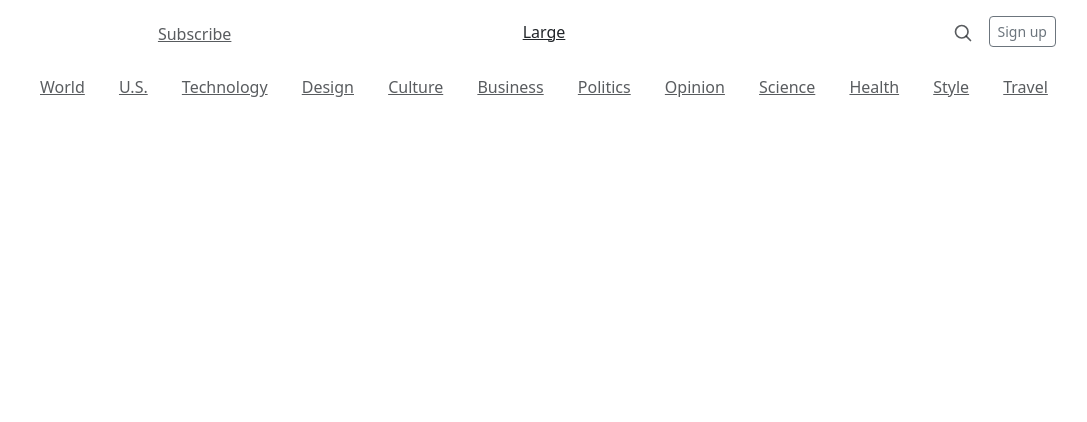
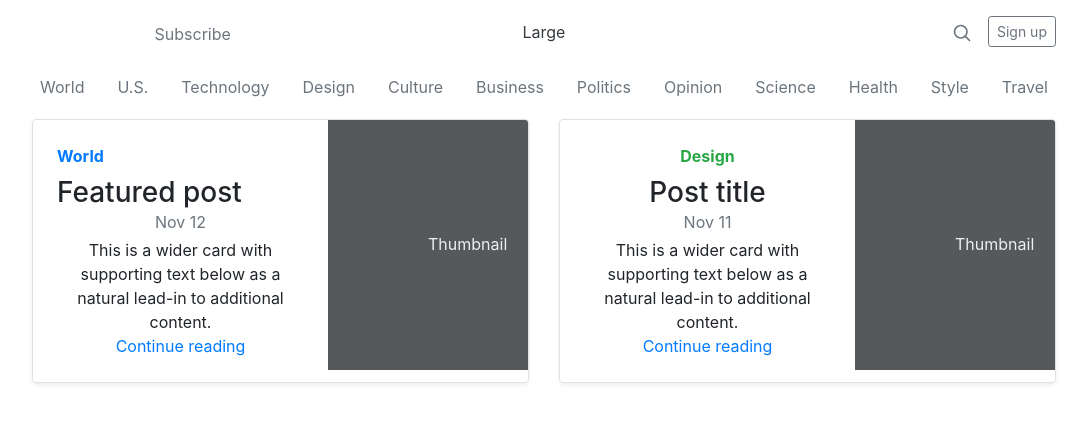
Before and after one commit to Setimarz108/News-paper, a React (Create React App) app in the folder news/: page / in a window 1280 px wide. Shown: the top 422 px of the page, without its empty margins (96-1183 px from the left). Built offline with nearby package versions, Linux system fonts and the light colour scheme.

Commit message:
fetured post

```diff
--- a/news/package.json
+++ b/news/package.json
@@ -6,7 +6,9 @@
     "@testing-library/jest-dom": "^5.16.1",
     "@testing-library/react": "^12.1.2",
     "@testing-library/user-event": "^13.5.0",
+    "bootstrap": "^4.6.0",
     "react": "^17.0.2",
+    "react-bootstrap": "^1.6.4",
     "react-dom": "^17.0.2",
     "react-scripts": "5.0.0",
     "web-vitals": "^2.1.2"
--- a/news/src/App.js
+++ b/news/src/App.js
@@ -1,12 +1,14 @@
-import logo from './logo.svg';
-import './App.css';
-import 'bootstrap/dist/css/bootstrap.min.css';
-import Navbar from './components/Navbar';
+import logo from "./logo.svg";
+import "./App.css";
+import "bootstrap/dist/css/bootstrap.min.css";
+import Navbar from "./components/Navbar";
+import FeaturedPost from "./components/Featured-post";
 
 function App() {
   return (
     <div className="App mx-auto">
-     <Navbar/>
+      <Navbar />
+      <FeaturedPost />
     </div>
   );
 }
--- /dev/null
+++ b/news/src/components/Featured-post.jsx
@@ -0,0 +1,78 @@
+import React, { Component } from 'react';
+import { Button, Card } from 'react-bootstrap';
+
+
+class FeaturedPost extends Component {
+    render() {
+        return (
+        <div>
+            {/* <Card style={{ width: '18rem' }}>
+  <Card.Img variant="top" src="holder.js/100px180" />
+  <Card.Body>
+    <Card.Title>Card Title</Card.Title>
+    <Card.Text>
+      Some quick example text to build on the card title and make up the bulk of
+      the card's content.
+    </Card.Text>
+    <Button variant="primary">Go somewhere</Button>
+  </Card.Body>
+</Card> */}
+
+<div className="row mb-2">
+            <div className="col-md-6">
+                <div
+                    className="row no-gutters border rounded overflow-hidden flex-md-row mb-4 shadow-sm h-md-250 ">
+                    <div className="col p-4 d-flex flex-column ">
+                        <strong className="d-flex mb-2 text-primary">World</strong>
+                        <h3 className="d-flex mb-0">Featured post</h3>
+                        <div className="mb-1 text-muted">Nov 12</div>
+                        <p className="card-text mb-auto">
+                            This is a wider card with supporting text below as a natural
+                            lead-in to additional content.
+                        </p>
+                        <a href="#" className="stretched-link">Continue reading</a>
+                    </div>
+                    <div className="col-auto d-none d-lg-block">
+                        <svg className="bd-placeholder-img" width="200" height="250" xmlns="http://www.w3.org/2000/svg"
+                            preserveAspectRatio="xMidYMid slice" focusable="false" role="img"
+                            aria-label="Placeholder: Thumbnail">
+                            <title>Placeholder</title>
+                            <rect width="100%" height="100%" fill="#55595c" />
+                            <text x="50%" y="50%" fill="#eceeef" dy=".3em">Thumbnail</text>
+                        </svg>
+                    </div>
+                </div>
+            </div>
+            <div className="col-md-6">
+                <div
+                    className="row no-gutters border rounded overflow-hidden flex-md-row mb-4 shadow-sm h-md-250 position-relative">
+                    <div className="col p-4 d-flex flex-column position-static">
+                        <strong className="d-inline-block mb-2 text-success">Design</strong>
+                        <h3 className="mb-0">Post title</h3>
+                        <div className="mb-1 text-muted">Nov 11</div>
+                        <p className="mb-auto">
+                            This is a wider card with supporting text below as a natural
+                            lead-in to additional content.
+                        </p>
+                        <a href="#" className="stretched-link">Continue reading</a>
+                    </div>
+                    <div className="col-auto d-none d-lg-block">
+                        <svg className="bd-placeholder-img" width="200" height="250" xmlns="http://www.w3.org/2000/svg"
+                            preserveAspectRatio="xMidYMid slice" focusable="false" role="img"
+                            aria-label="Placeholder: Thumbnail">
+                            <title>Placeholder</title>
+                            <rect width="100%" height="100%" fill="#55595c" />
+                            <text x="50%" y="50%" fill="#eceeef" dy=".3em">Thumbnail</text>
+                        </svg>
+                    </div>
+                </div>
+            </div>
+        </div>
+    </div>
+
+
+        );
+    }
+}
+
+export default FeaturedPost;
```
Also changed, not shown: 1 other file (tests, documents, lock files or other folders).
